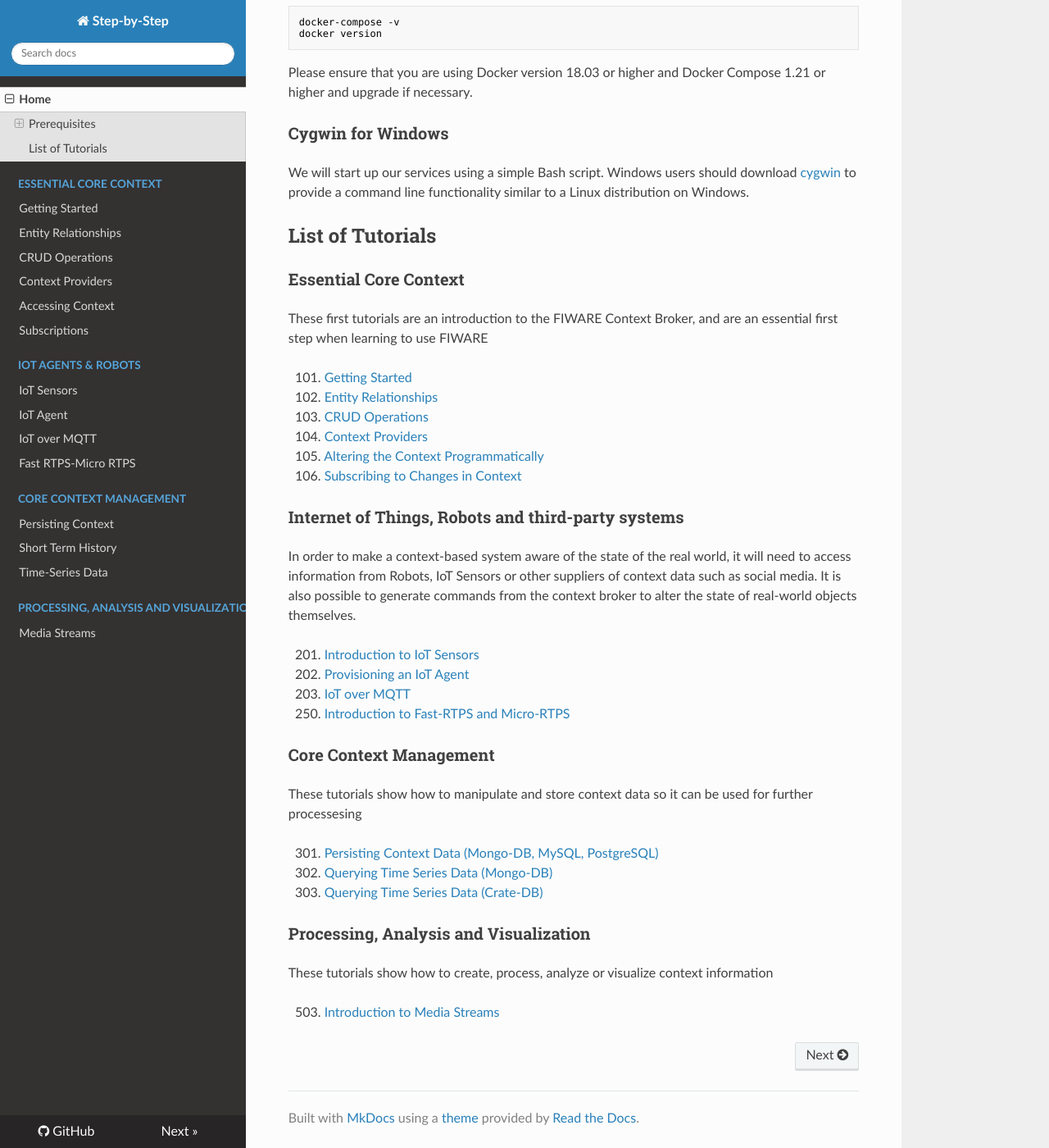
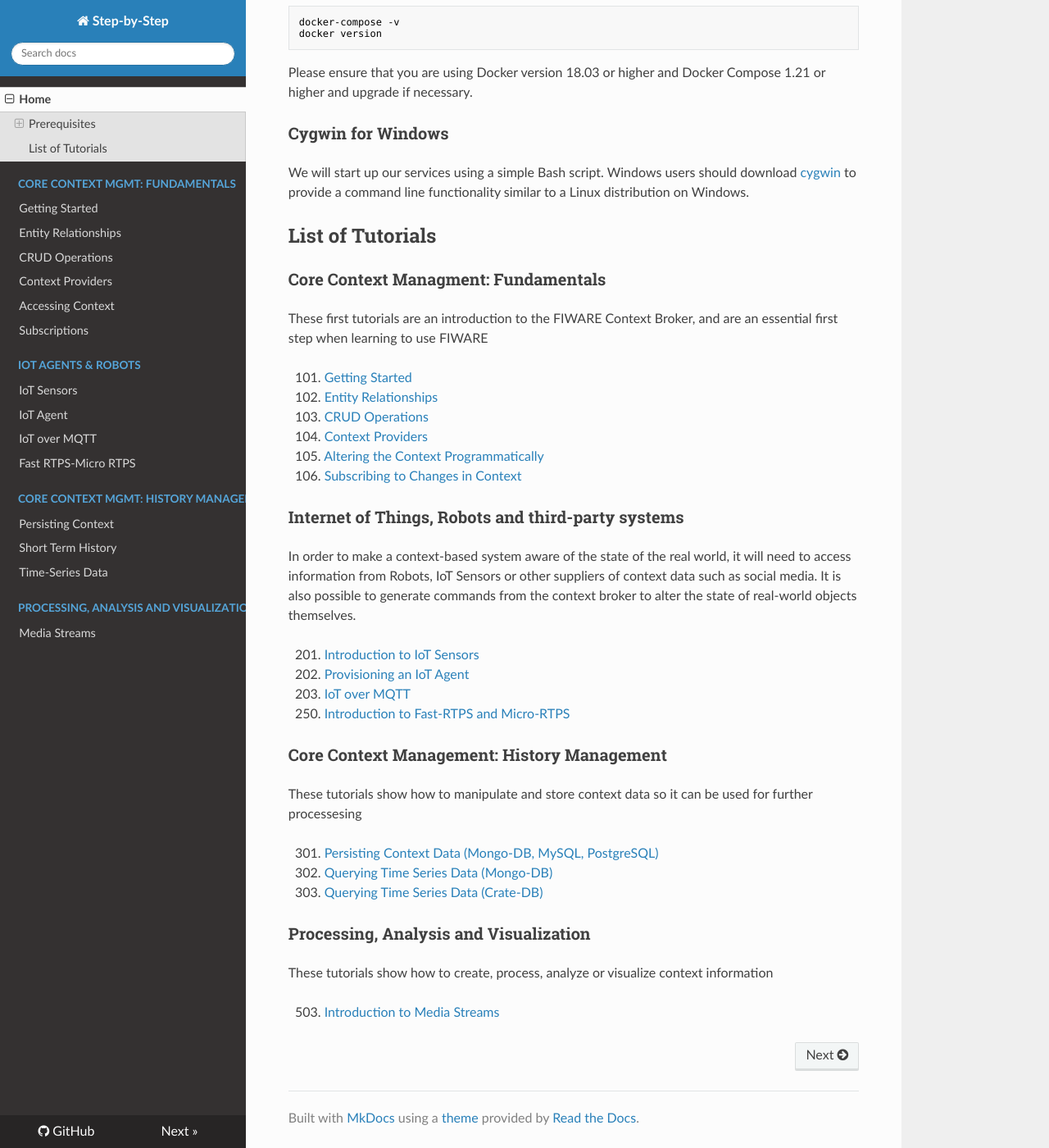
Before and after one commit to FIWARE/tutorials.Step-by-Step, an MkDocs documentation site: the page built from docs/index.md, in a window 1280 px wide and 1400 px high, scrolled down 1150 px. Shown: the whole window at 82% size. Built offline with MkDocs 1.6.1, drawn with Linux system fonts in a browser that asks for light colours; nearby versions of some CDN libraries; comment, search, counter and statistics services are not loaded; old or Windows-style settings are respelled for this version of MkDocs.

Commit message:
Amending Sidebar

```diff
--- a/docs/index.md
+++ b/docs/index.md
@@ -53,7 +53,7 @@
 
 ## List of Tutorials
 
-<h3>Essential Core Context</h3>
+<h3>Core Context Managment: Fundamentals</h3>
 
 These first tutorials are an introduction to the FIWARE Context Broker, and are an essential first step
 when learning to use FIWARE
@@ -77,7 +77,7 @@
 &nbsp; 203. [IoT over MQTT](iot-over-mqtt.md)<br/>
 &nbsp; 250. [Introduction to Fast-RTPS and Micro-RTPS ](fast-rtps-micro-rtps.md)<br/>
 
-<h3>Core Context Management</h3>
+<h3>Core Context Management: History Management</h3>
 
 These tutorials show how to manipulate and store context data so it can be used for
 further processesing
--- a/mkdocs.yml
+++ b/mkdocs.yml
@@ -10,7 +10,7 @@
 extra_css: ["https://fiware.org/style/fiware_readthedocs.css"]
 pages:
   - Home: 'index.md'
-  - 'Essential Core Context':
+  - 'Core Context Mgmt: Fundamentals':
     - 'Getting Started': 'getting-started.md'
     - 'Entity Relationships': 'entity-relationships.md'
     - 'CRUD Operations': 'crud-operations.md'
@@ -22,7 +22,7 @@
     - 'IoT Agent': 'iot-agent.md'
     - 'IoT over MQTT': 'iot-over-mqtt.md'
     - 'Fast RTPS-Micro RTPS': 'fast-rtps-micro-rtps.md'
-  - 'Core Context Management':
+  - 'Core Context Mgmt: History Management':
     - 'Persisting Context': 'historic-context.md'
     - 'Short Term History': 'short-term-history.md'
     - 'Time-Series Data': 'time-series-data.md'
```
